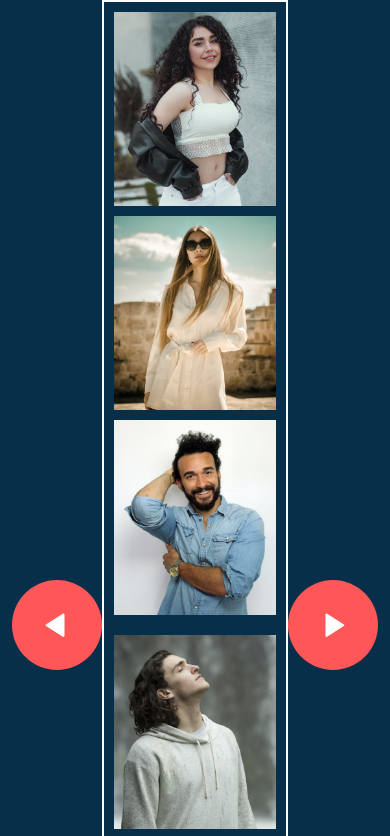
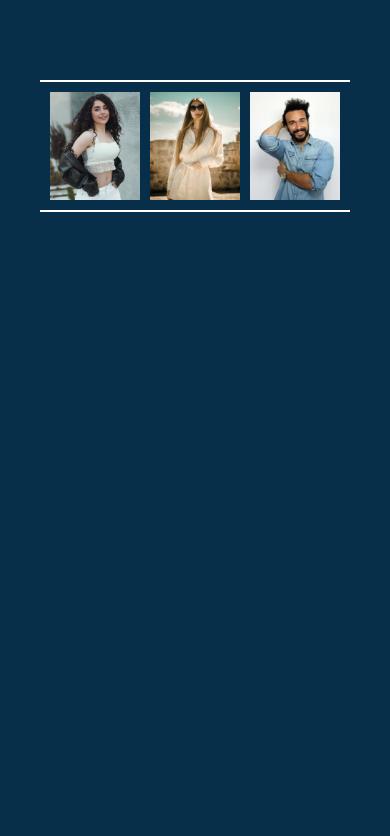
Before and after one commit to vrushabhgawas14/Image-Gallery-TailwindCss, a website: page index.html in a window 390 px wide. Shown: the top 836 px of the page. Drawn offline with Linux system fonts and the light colour scheme.

Commit message:
Adjusted responsiveness

```diff
--- a/index.html
+++ b/index.html
@@ -7,21 +7,21 @@
     <link rel="stylesheet" href="./src/output.css">
 </head>
 <body class="bg-sky-950">
-    <div class="gallery-wrap flex items-center justify-center mx-3 my-auto">
-        <img src="./assets/images/back.png" alt="backImg">
-        <div class="gallery w-200 flex max-[500px]:flex-col overflow-scroll">
-            <div class="image-div max-[500px]:flex max-[500px]:flex-col max-[500px]:border-b-0">
+    <div class="gallery-wrap flex items-center justify-center mx-10 my-20">
+        <img src="./assets/images/back.png" alt="backImg" class="m-3 backBtn max-[500px]:hidden">
+        <div class="gallery w-200 flex overflow-scroll">
+            <div class="image-div max-[500px]:border-x-0">
                 <img src="./assets/images/image-1.png" alt="image-1">
                 <img src="./assets/images/image-2.png" alt="image-2">
                 <img src="./assets/images/image-3.png" alt="image-3">
             </div>
-            <div class="image-div max-[500px]:flex max-[500px]:flex-col max-[500px]:border-t-0">
+            <div class="image-div  max-[500px]:border-x-0">
                 <img src="./assets/images/image-4.png" alt="image-1">
                 <img src="./assets/images/image-5.png" alt="image-2">
                 <img src="./assets/images/image-6.png" alt="image-3">
             </div>
         </div>
-        <img src="./assets/images/next.png" alt="nextImg">
+        <img src="./assets/images/next.png" alt="nextImg" class="m-3 nextBtn max-[500px]:hidden">
     </div>
 </body>
 </html>
--- a/src/input.css
+++ b/src/input.css
@@ -3,7 +3,7 @@
 @tailwind utilities;
 
 .gallery::-webkit-scrollbar{
-    display: none;
+    /* display: none; */
 }
 
 .image-div{
@@ -20,3 +20,7 @@
     display: flex;
     flex-direction: column;
 }
+
+.backBtn,.nextBtn{
+    cursor: pointer;
+}
```
Also changed, not shown: src/output.css.
